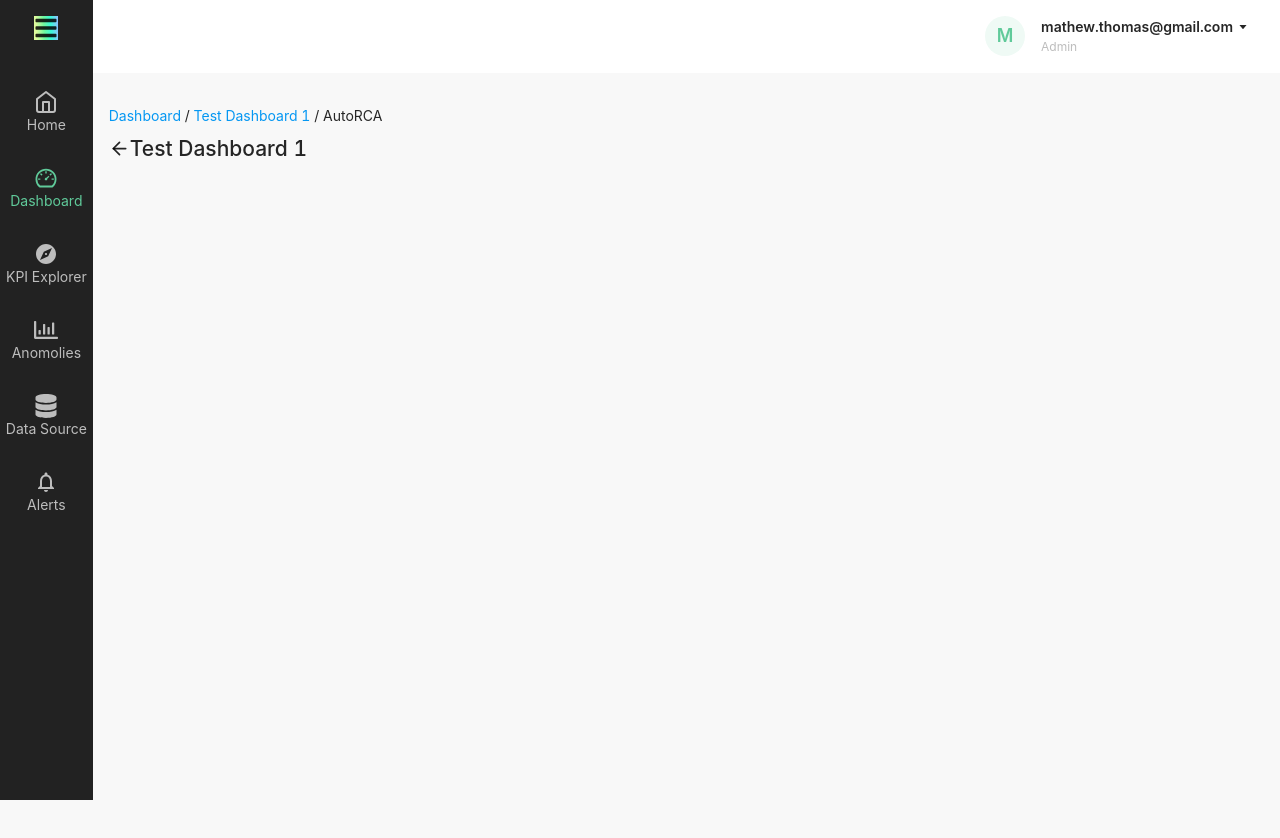
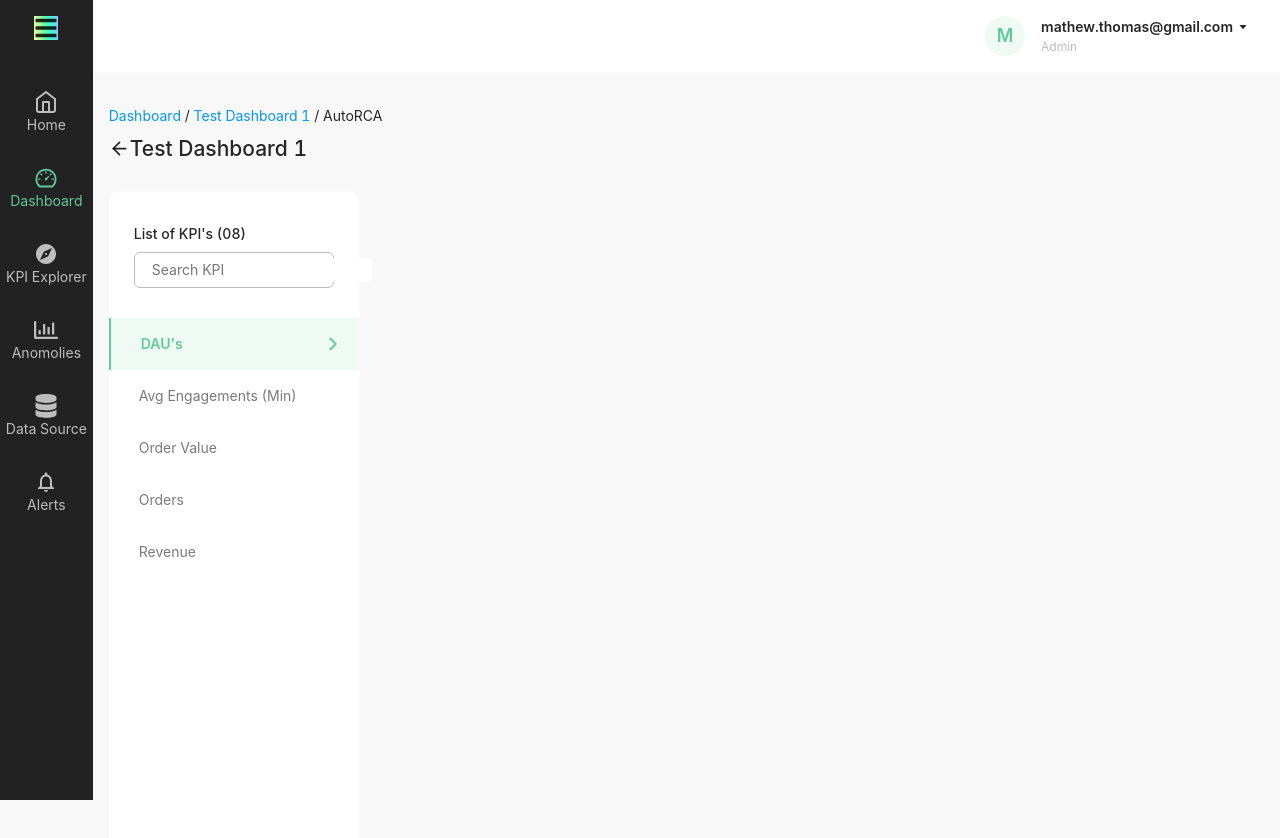
Before and after one commit to ashoksubramanium98/sketchbrahmaui, a React (Create React App) app: page /ui-task in a window 1280 px wide. Shown: the top 838 px of the page. Before the commit the page ends 800 px from the top, so only its background shows below. Built offline with nearby package versions, Linux system fonts and the light colour scheme.

Commit message:
Add subMenu component

```diff
--- a/src/components/Dashboard/Content/menu.js
+++ b/src/components/Dashboard/Content/menu.js
@@ -1,8 +1,22 @@
 import React from 'react';
+import { FiChevronRight, FiSearch } from 'react-icons/fi';
 
 const Menu = () => (
-    <div>
-
+    <div className="d-flex flex-column align-items-center bg-white page sub-menu pt-1">
+        <div className="pt-1" style={{width: '80%'}}>
+            <h4>List of KPI's (08)</h4>
+            <div className="d-flex align-items-center input p-0">
+                <FiSearch />
+                <input className="borderless-input" placeholder={'Search KPI'} />
+            </div>
+        </div>
+        <div style={{paddingTop: '30px', width: '100%'}}>
+            <p style={{padding: '15px 15px 15px 30px'}} className="m-0 d-flex align-items-center justify-content-between text-primary border-left-primary-2 font-weight-600 active-bg">DAU's <FiChevronRight style={{fontSize: '22px'}} /></p>
+            <p style={{padding: '15px 15px 15px 30px'}} className="m-0 text-secondary">Avg Engagements (Min)</p>
+            <p style={{padding: '15px 15px 15px 30px'}} className="m-0 text-secondary">Order Value</p>
+            <p style={{padding: '15px 15px 15px 30px'}} className="m-0 text-secondary">Orders</p>
+            <p style={{padding: '15px 15px 15px 30px'}} className="m-0 text-secondary">Revenue</p>
+        </div>
     </div>
 );
 
--- a/src/components/Dashboard/index.js
+++ b/src/components/Dashboard/index.js
@@ -11,7 +11,7 @@ const Dashboard = () => {
             <SideNavigation />
             <div className="d-flex flex-column width-100">
                 <Header />
-                <div className="p-1">
+                <div className="pt-1 pl-1 pr-1 pb-0">
                     <div className="mt-1" style={{marginBottom: '5px'}}>
                         <span className="c-pointer text-info">Dashboard</span>
                         <span> / </span>
@@ -21,7 +21,7 @@ const Dashboard = () => {
                     </div>
                     <h2 className="d-flex align-items-center"><FiArrowLeft />Test Dashboard 1</h2>
                 </div>
-                <div className="d-flex">
+                <div className="d-flex p-1">
                     <Menu />
                     <Data />
                 </div>
--- a/src/index.css
+++ b/src/index.css
@@ -92,6 +92,26 @@ body {
   margin-bottom: 1rem;
 }
 
+.p-0 {
+  padding: 0;
+}
+
+.pr-0 {
+  padding-right: 0;
+}
+
+.pl-0 {
+  padding-left: 0;
+}
+
+.pt-0 {
+  padding-top: 0;
+}
+
+.pb-0 {
+  padding-bottom: 0;
+}
+
 .p-1 {
   padding: 1rem;
 }
@@ -159,6 +179,18 @@ body {
   color: #60CA9A;
 }
 
+.border-left-primary-2 {
+  border-left: 2px solid #60CA9A;
+}
+
+.active-bg {
+  background: #EFFAF5;
+}
+
+.text-secondary {
+  color: #7A7A7A;
+}
+
 .text-info {
   color: #0597F2;
 }
@@ -191,3 +223,24 @@ body {
 .gradient-color {
   color: linear-gradient(86.76deg, #DEFB9D 11.13%, #71F79E 41.78%, #38F9D7 69%, #89C4FE 97.87%);
 }
+
+.input {
+  border: 1px solid #BDBDBD;
+  border-radius: 6px;
+  padding: 5px 12px;
+  width: 100%;
+}
+
+.sub-menu {
+  width: 250px;
+  border-radius: 10px;
+}
+
+.borderless-input{
+  border: none;
+  padding-left: 5px;
+}
+
+.borderless-input:focus{
+  outline: none;
+}
```
Also changed, not shown: src/components/ui/Input/index.js (added, +7 -0 lines).
